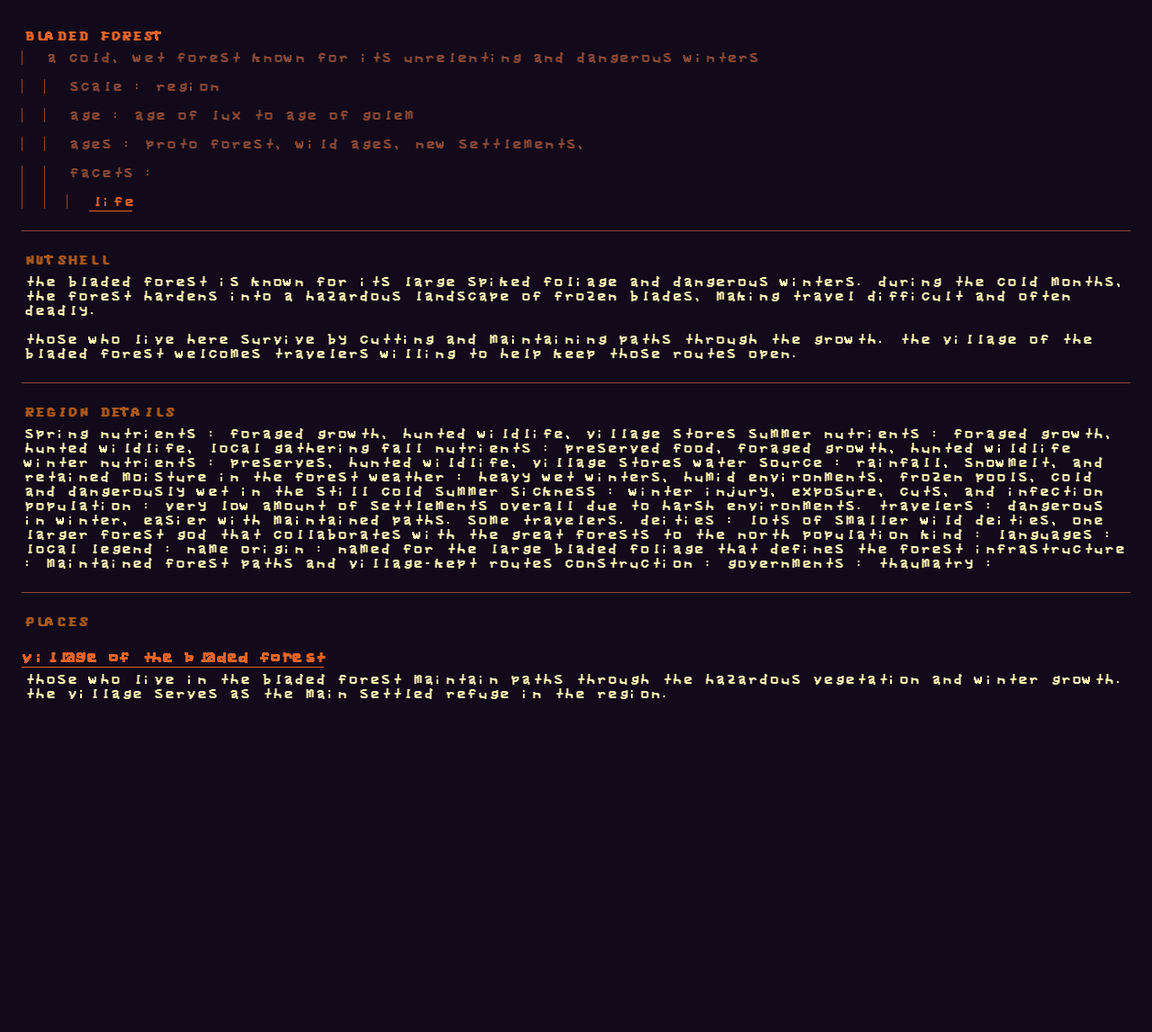
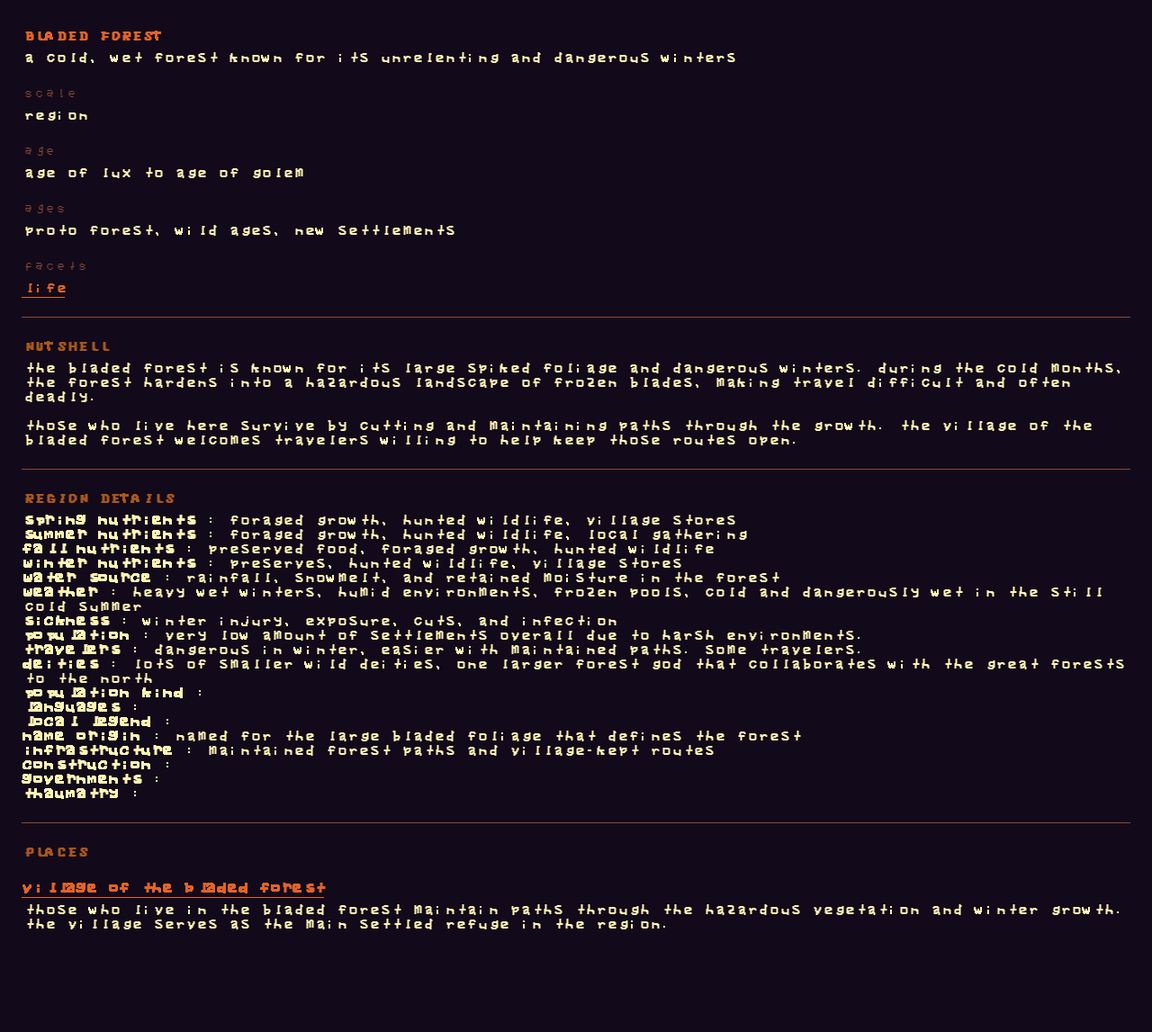
Before and after one commit to jkennedy1998/THAUMWORLD-LORE, a Jekyll site: the page built from thaum world/the great violet spiral/lux/gorath/land of snow and fog/bladed forest/index.md, in a window 1280 px wide. Shown: the whole page at 90% size. Built offline with Jekyll 4.4.1, drawn with Linux system fonts in a browser that asks for light colours; our own code applies the rules of GitHub Pages for plain Markdown files; before the commit the page ends 900 px from its top, so only the background shows below that.

Commit message:
updated formatting of one page to test

```diff
--- a/thaum world/the great violet spiral/lux/gorath/land of snow and fog/bladed forest/index.md
+++ b/thaum world/the great violet spiral/lux/gorath/land of snow and fog/bladed forest/index.md
@@ -2,16 +2,19 @@
 ---
 
 # bladed forest
-> a cold, wet forest known for its unrelenting and dangerous winters
+a cold, wet forest known for its unrelenting and dangerous winters
 
-> > scale : region
+#### scale
+region
 
-> > age : age of lux to age of golem
+#### age
+age of lux to age of golem
 
-> > ages : proto forest, wild ages, new settlements,
+#### ages
+proto forest, wild ages, new settlements
 
-> > facets :
-> > > [life](./life)
+#### facets
+[life](./life)
 
 ---
 
@@ -26,24 +29,24 @@ the village of the bladed forest welcomes travelers willing to help keep those r
 
 ## region details
 
-spring nutrients    : foraged growth, hunted wildlife, village stores
-summer nutrients    : foraged growth, hunted wildlife, local gathering
-fall nutrients      : preserved food, foraged growth, hunted wildlife
-winter nutrients    : preserves, hunted wildlife, village stores
-water source        : rainfall, snowmelt, and retained moisture in the forest
-weather             : heavy wet winters, humid environments, frozen pools, cold and dangerously wet in the still cold summer
-sickness            : winter injury, exposure, cuts, and infection
-population          : very low amount of settlements overall due to harsh environments.
-travelers           : dangerous in winter, easier with maintained paths. some travelers.
-deities             : lots of smaller wild deities, one larger forest god that collaborates with the great forests to the north
-population kind     :
-languages           :
-local legend        :
-name origin         : named for the large bladed foliage that defines the forest
-infrastructure      : maintained forest paths and village-kept routes
-construction        :
-governments         :
-thaumatry           :
+**spring nutrients** : foraged growth, hunted wildlife, village stores
+**summer nutrients** : foraged growth, hunted wildlife, local gathering
+**fall nutrients** : preserved food, foraged growth, hunted wildlife
+**winter nutrients** : preserves, hunted wildlife, village stores
+**water source** : rainfall, snowmelt, and retained moisture in the forest
+**weather** : heavy wet winters, humid environments, frozen pools, cold and dangerously wet in the still cold summer
+**sickness** : winter injury, exposure, cuts, and infection
+**population** : very low amount of settlements overall due to harsh environments.
+**travelers** : dangerous in winter, easier with maintained paths. some travelers.
+**deities** : lots of smaller wild deities, one larger forest god that collaborates with the great forests to the north
+**population kind** :
+**languages** :
+**local legend** :
+**name origin** : named for the large bladed foliage that defines the forest
+**infrastructure** : maintained forest paths and village-kept routes
+**construction** :
+**governments** :
+**thaumatry** :
 
 ---
 
```
